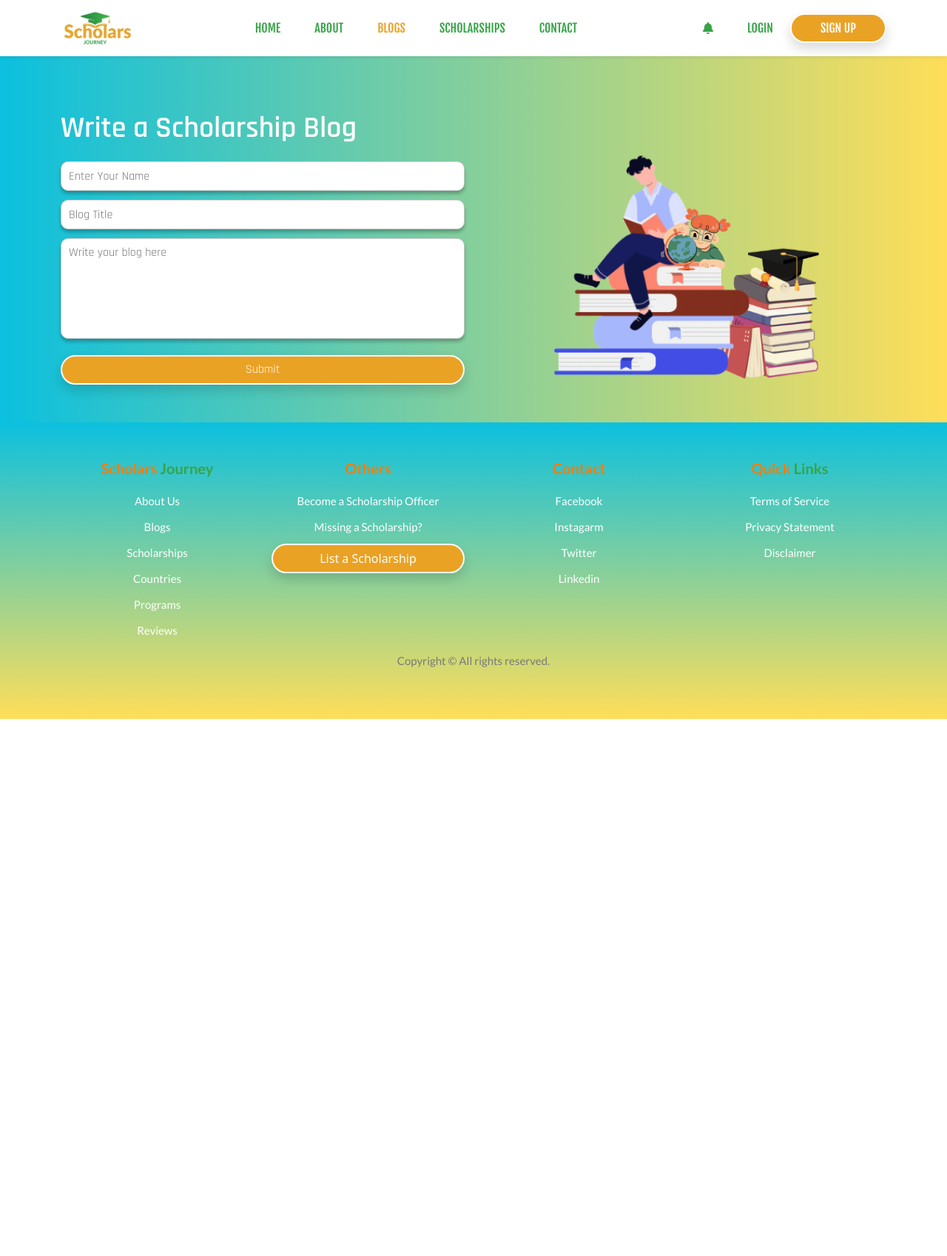
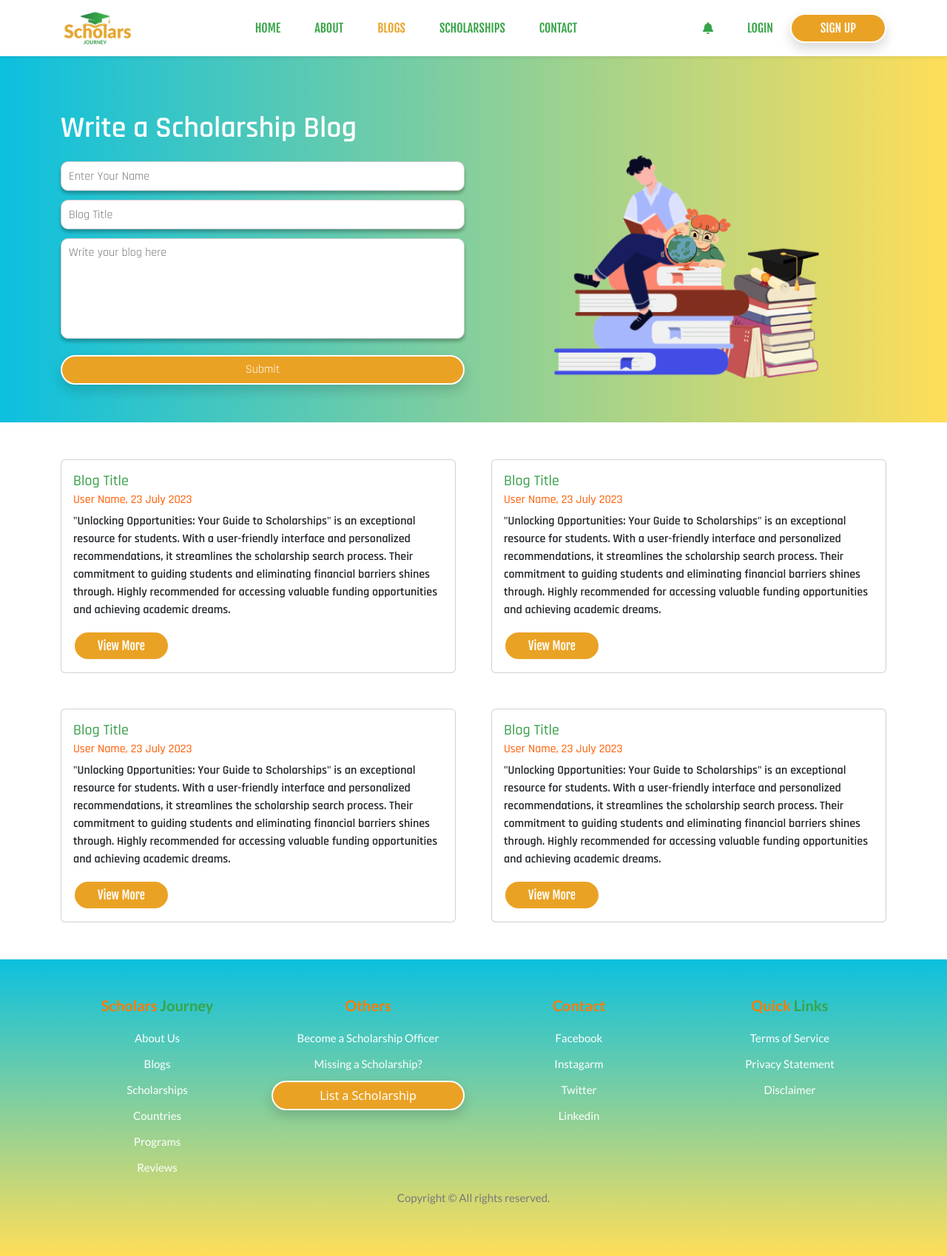
Before and after one commit to Samia35-2973/Scholarship-Website, a PHP site: page /blog.html in a window 1280 px wide. Shown: the whole page at 74% size. Before the commit the page ends 972 px from the top, so only its background shows below. Run offline with PHP 8.4, Linux system fonts and the light colour scheme; some libraries are stand-ins or nearby versions.

Commit message:
blog section added

```diff
--- a/blog.html
+++ b/blog.html
@@ -72,6 +72,71 @@
         </div>
     </header>
     <main>
+        <section class="blog-section">
+            <div class="container">
+                <div class="row g-5">
+                    <div class="col-md-6">
+                        <div class="card">
+                            <div class="card-body">
+                                <h5 class="card-title">Blog Title</h5>
+                                <h6 class="card-subtitle mb-2">User Name, 23 July 2023</h6>
+                                <p class="card-text">"Unlocking Opportunities: Your Guide to Scholarships" is an
+                                    exceptional resource for students. With a user-friendly interface and personalized
+                                    recommendations, it streamlines the scholarship search process. Their commitment to
+                                    guiding students and eliminating financial barriers shines through. Highly
+                                    recommended for accessing valuable funding opportunities and achieving academic
+                                    dreams.</p>
+                                <a href="#" class="btn card-link">View More</a>
+                            </div>
+                        </div>
+                    </div>
+                    <div class="col-md-6">
+                        <div class="card">
+                            <div class="card-body">
+                                <h5 class="card-title">Blog Title</h5>
+                                <h6 class="card-subtitle mb-2">User Name, 23 July 2023</h6>
+                                <p class="card-text">"Unlocking Opportunities: Your Guide to Scholarships" is an
+                                    exceptional resource for students. With a user-friendly interface and personalized
+                                    recommendations, it streamlines the scholarship search process. Their commitment to
+                                    guiding students and eliminating financial barriers shines through. Highly
+                                    recommended for accessing valuable funding opportunities and achieving academic
+                                    dreams.</p>
+                                <a href="#" class="btn card-link">View More</a>
+                            </div>
+                        </div>
+                    </div>
+                    <div class="col-md-6">
+                        <div class="card">
+                            <div class="card-body">
+                                <h5 class="card-title">Blog Title</h5>
+                                <h6 class="card-subtitle mb-2">User Name, 23 July 2023</h6>
+                                <p class="card-text">"Unlocking Opportunities: Your Guide to Scholarships" is an
+                                    exceptional resource for students. With a user-friendly interface and personalized
+                                    recommendations, it streamlines the scholarship search process. Their commitment to
+                                    guiding students and eliminating financial barriers shines through. Highly
+                                    recommended for accessing valuable funding opportunities and achieving academic
+                                    dreams.</p>
+                                <a href="#" class="btn card-link">View More</a>
+                            </div>
+                        </div>
+                    </div>
+                    <div class="col-md-6">
+                        <div class="card">
+                            <div class="card-body">
+                                <h5 class="card-title">Blog Title</h5>
+                                <h6 class="card-subtitle mb-2">User Name, 23 July 2023</h6>
+                                <p class="card-text">"Unlocking Opportunities: Your Guide to Scholarships" is an
+                                    exceptional resource for students. With a user-friendly interface and personalized
+                                    recommendations, it streamlines the scholarship search process. Their commitment to
+                                    guiding students and eliminating financial barriers shines through. Highly
+                                    recommended for accessing valuable funding opportunities and achieving academic
+                                    dreams.</p>
+                                <a href="#" class="btn card-link">View More</a>
+                            </div>
+                        </div>
+                    </div>
+                </div>
+        </section>
     </main>
     <footer>
         <div class="container">
--- a/css/blog.css
+++ b/css/blog.css
@@ -104,6 +104,42 @@ nav .btn:hover {
     margin-bottom: 10px;
 }
 
+/* Section styling */
+section {
+    padding: 50px 0;
+}
+
+/* Blog Styling */
+.card-body {
+    font-family: 'Rajdhani', sans-serif;
+    font-weight: 600;
+}
+
+.card-title {
+    color: #359E47;
+}
+
+.card-subtitle {
+    color: #FF5C00;
+}
+
+.card-link {
+    width: 130px;
+    font-family: 'Fjalla One', sans-serif;
+}
+
+/* This will be used when JS */
+/* .card-text {
+    white-space: nowrap;
+    text-overflow: ellipsis;
+    overflow: hidden;
+} */
+
+.card-link:hover {
+    width: 130px;
+    font-family: 'Fjalla One', sans-serif;
+}
+
 /* footer styling */
 footer {
     background-image: linear-gradient(#0CC0DF, #FFDE59);
```
